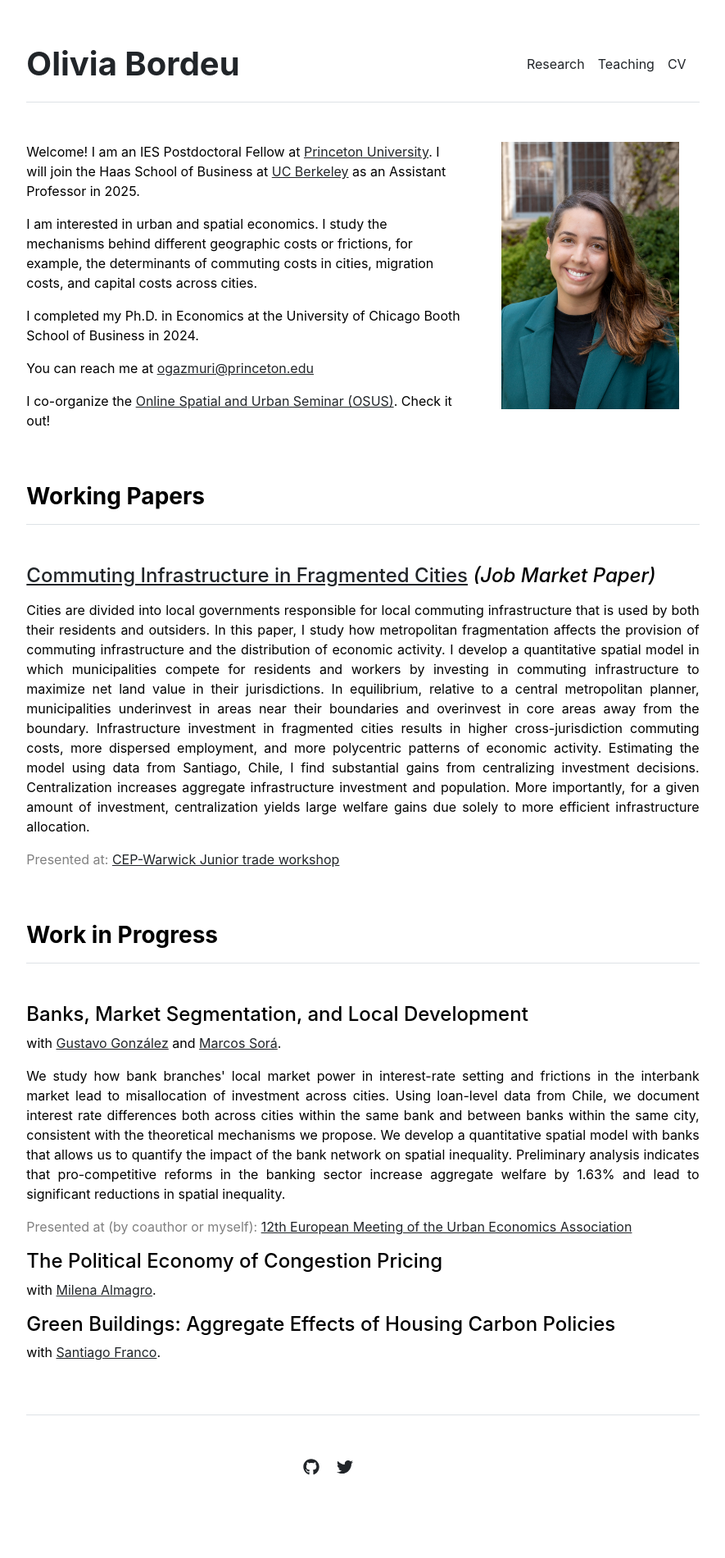
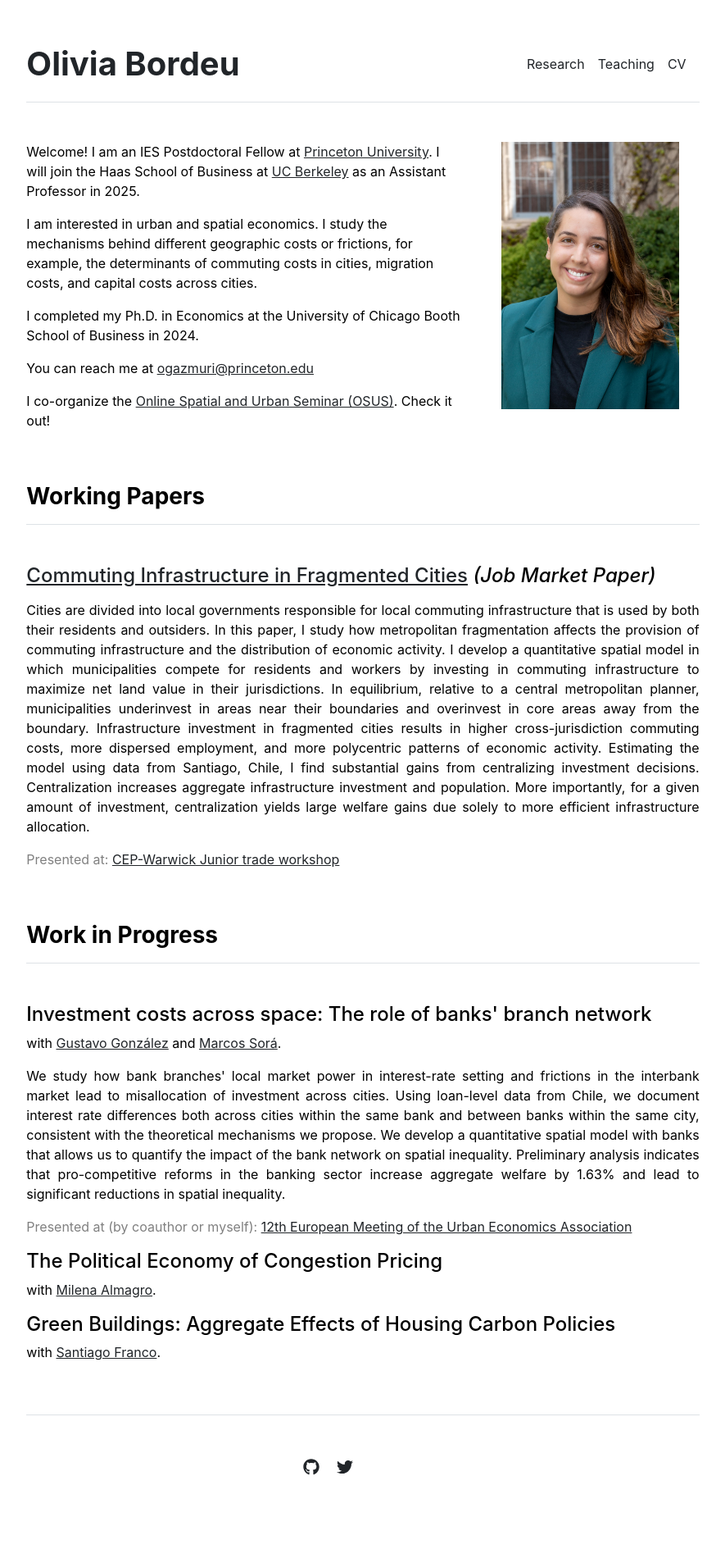
Before and after one commit to obordeu/obordeu.github.io, a Jekyll site: the page built from index.md, in a window 1280 px wide. Shown: the whole page at 82% size, without its empty margins (197-1082 px from the left). Built offline with Jekyll 4.4.1, drawn with Linux system fonts in a browser that asks for light colours.

Commit message:
Update banks paper

```diff
--- a/_data/wip.yml
+++ b/_data/wip.yml
@@ -1,4 +1,4 @@
 index:
-- {name: 'Banks, Market Segmentation, and Local Development', coauthors: [{name: 'Gustavo González', website: 'https://sites.google.com/view/gustavo-gonzalez', del: ' and '},{name: 'Marcos Sorá', website: 'https://www.marcossora.com/', del: '.'}], presented_at: 'Presented at (by coauthor or myself): <a href="https://urbaneconomics.org/meetings/emuea2023/">12th European Meeting of the Urban Economics Association</a>', summary: "We study how bank branches' local market power in interest-rate setting and frictions in the interbank market lead to misallocation of investment across cities. Using loan-level data from Chile, we document interest rate differences both across cities within the same bank and between banks within the same city, consistent with the theoretical mechanisms we propose. We develop a quantitative spatial model with banks that allows us to quantify the impact of the bank network on spatial inequality. Preliminary analysis indicates that pro-competitive reforms in the banking sector increase aggregate welfare by 1.63% and lead to significant reductions in spatial inequality."}
+- {name: "Investment costs across space: The role of banks' branch network", coauthors: [{name: 'Gustavo González', website: 'https://sites.google.com/view/gustavo-gonzalez', del: ' and '},{name: 'Marcos Sorá', website: 'https://www.marcossora.com/', del: '.'}], presented_at: 'Presented at (by coauthor or myself): <a href="https://urbaneconomics.org/meetings/emuea2023/">12th European Meeting of the Urban Economics Association</a>', summary: "We study how bank branches' local market power in interest-rate setting and frictions in the interbank market lead to misallocation of investment across cities. Using loan-level data from Chile, we document interest rate differences both across cities within the same bank and between banks within the same city, consistent with the theoretical mechanisms we propose. We develop a quantitative spatial model with banks that allows us to quantify the impact of the bank network on spatial inequality. Preliminary analysis indicates that pro-competitive reforms in the banking sector increase aggregate welfare by 1.63% and lead to significant reductions in spatial inequality."}
 - {name: 'The Political Economy of Congestion Pricing', coauthors: [{name: 'Milena Almagro', website: 'https://www.milena-almagro.com/', del: '.'}]}
 - {name: 'Green Buildings: Aggregate Effects of Housing Carbon Policies', coauthors: [{name: 'Santiago Franco', website: 'https://www.santiago-franco.com/', del: '.'}]}
```
